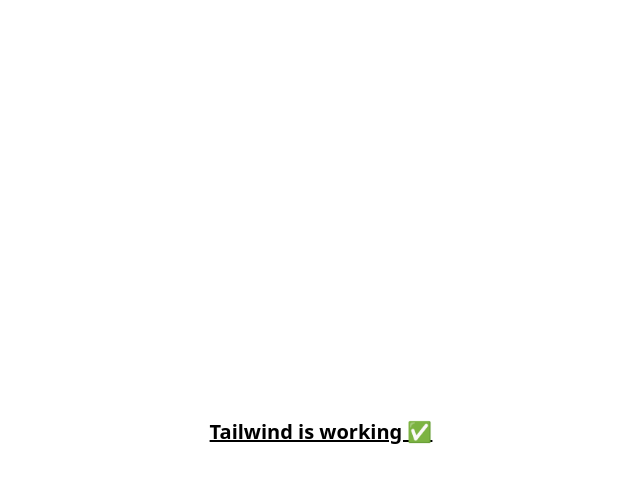
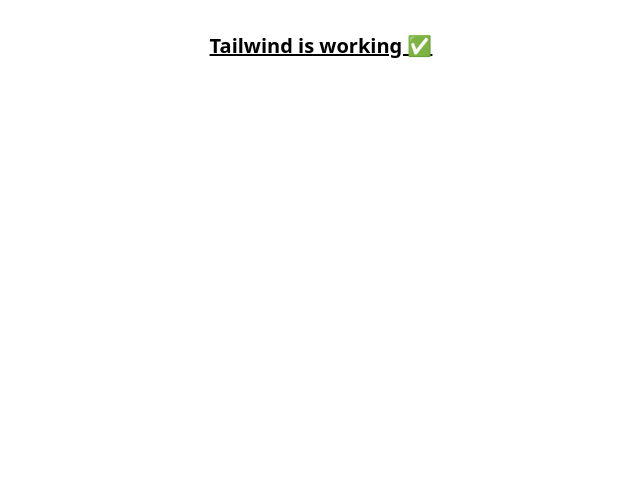
Before and after one commit to souki1/kushhooka, a React app in the folder frontend/: page / in a window 1280 px wide. Shown: the top 482 px of the page, without its empty margins (319-959 px from the left). Built offline with nearby package versions, Linux system fonts and the light colour scheme; the HTML template or start-up script is replaced by a standard one.

Commit message:
basic setup

```diff
--- a/frontend/src/App.tsx
+++ b/frontend/src/App.tsx
@@ -5,7 +5,7 @@
 
   return (
   <>
-    <div className="min-h-screen grid place-items-center">
+    <div className="h-100vh grid place-items-center">
       <h1 className="text-xl font-bold underline">Tailwind is working ✅</h1>
     </div>
   </>
```
